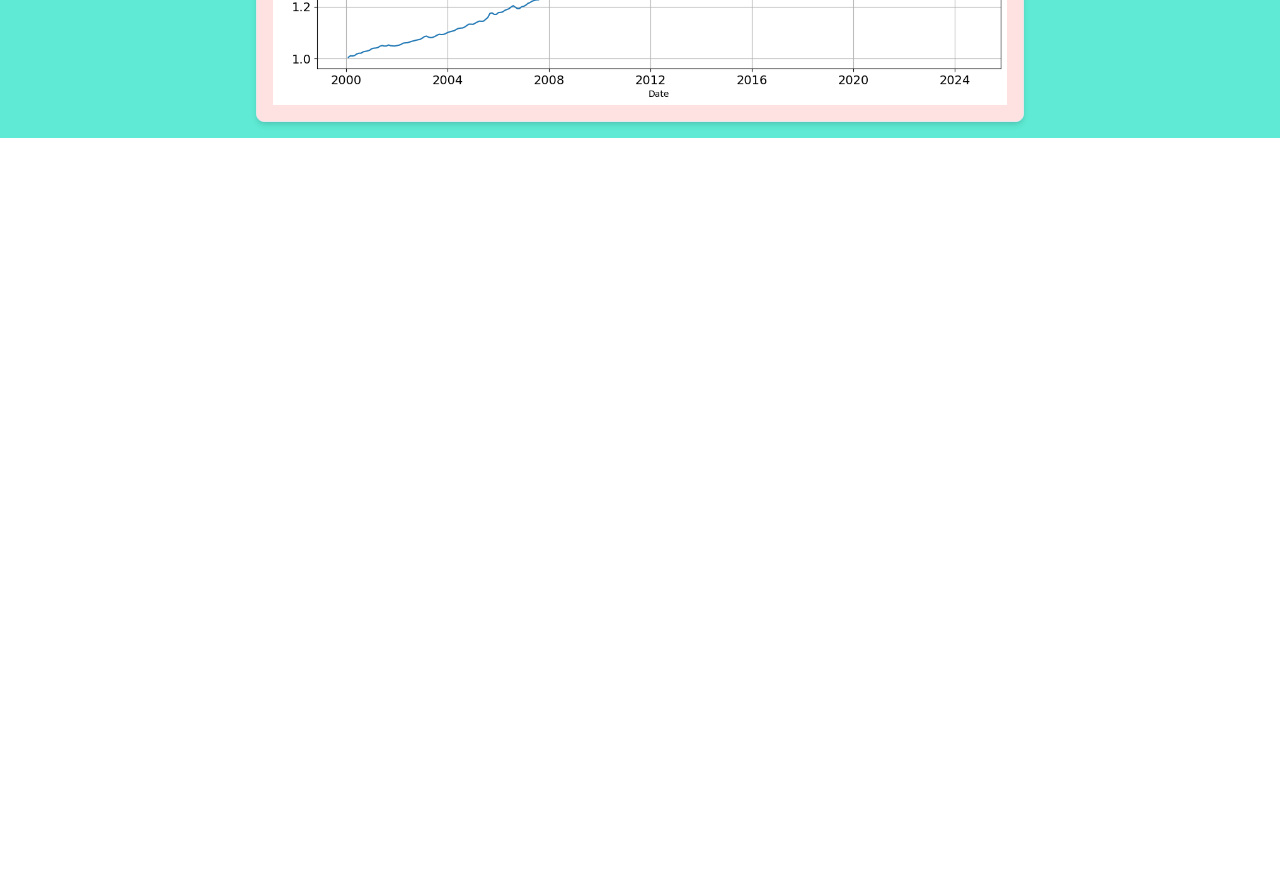
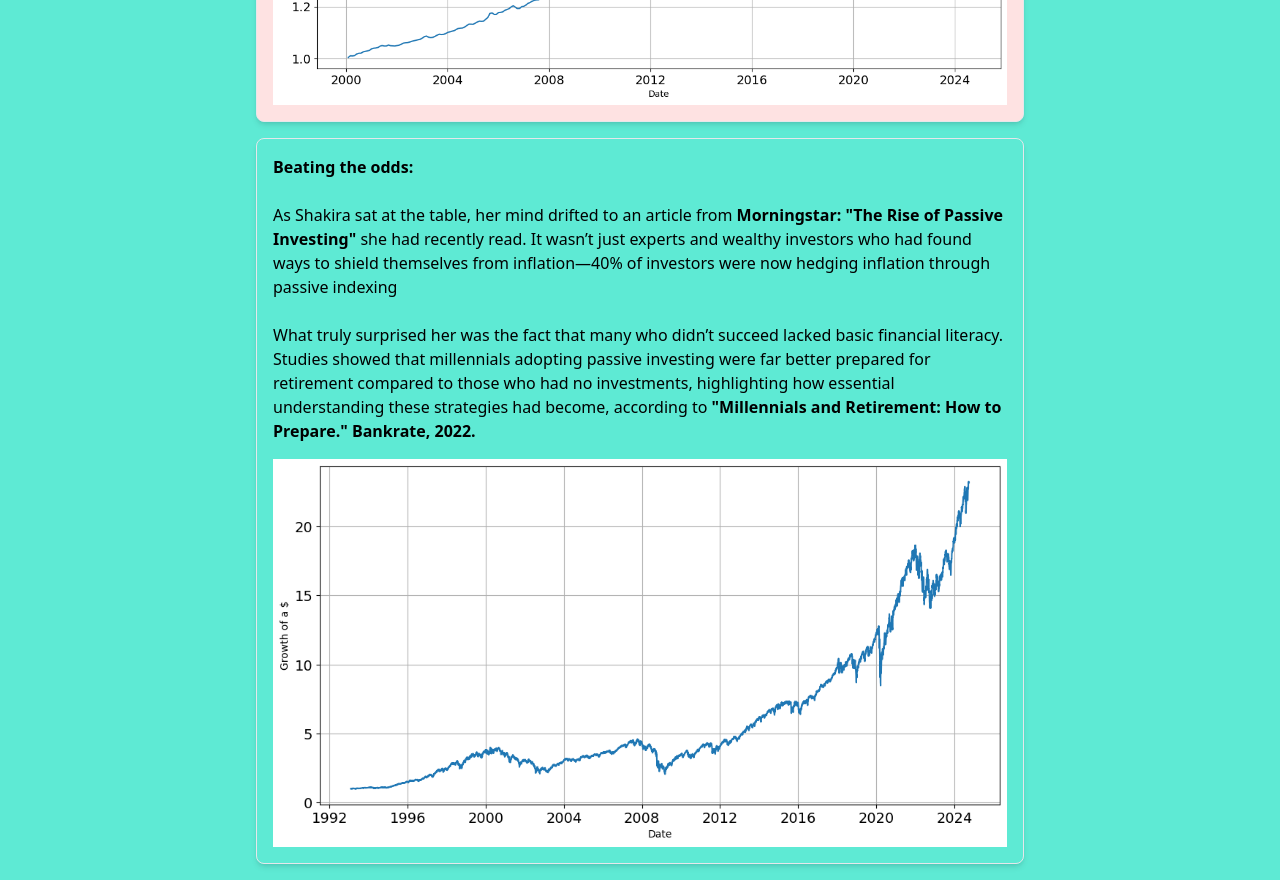
Before and after one commit to mehassanhmood/StoryBoarding, a React (Vite) app: page / in a window 1280 px wide. Shown: the part 3780-4660 px from the top of the page. Before the commit the page ends 3918 px from the top, so only its background shows below. Built offline with nearby package versions, Linux system fonts and the light colour scheme.

Commit message:
spy returns added

```diff
--- a/src/App.jsx
+++ b/src/App.jsx
@@ -4,6 +4,7 @@ import Persona from "./components/Persona";
 import DollarWeakening from "./components/DollarWeakening";
 import CostIncrease from "./components/CostIncrease";
 import SuccessStrategies from "./components/SuccessStrategies";
+import SPReturns from "./components/SPReturns";
 
 function App() {
   return (
@@ -21,6 +22,9 @@ function App() {
       <div className="mt-4 w-full max-w-3xl">
         <SuccessStrategies />
       </div>
+      <div className="mt-4 w-full max-w-3xl">
+        <SPReturns />
+      </div>
     </div>
   );
 }
--- /dev/null
+++ b/src/components/SPReturns.jsx
@@ -0,0 +1,30 @@
+// SPReturns.js
+import React from 'react';
+import SPY from "../../public/SPY.png";
+
+const SPReturns = () => {
+
+
+  return (
+    <div className="p-4 border rounded-lg shadow-md">
+
+      <div className="mb-4">
+        <p> <b> Beating the odds:</b></p> <br />
+        <p>
+        As Shakira sat at the table, her mind drifted to an article from <b>Morningstar: "The Rise of Passive Investing"</b> she had recently read. It wasn’t just experts and wealthy investors who had found ways to shield themselves from inflation—40% of investors were now hedging inflation through passive indexing
+        </p> <br />
+        <p>
+        What truly surprised her was the fact that many who didn’t succeed lacked basic financial literacy. Studies showed that millennials adopting passive investing were far better prepared for retirement compared to those who had no investments, highlighting how essential understanding these strategies had become, according to <strong>"Millennials and Retirement: How to Prepare." Bankrate, 2022. </strong>
+        </p>
+      </div>
+      <img
+          className="max-w-full h-full object-cover rotate-left"
+          src={SPY}
+          alt="Income Inequality"
+        />
+    </div>
+  );
+};
+
+
+export default SPReturns;
```
